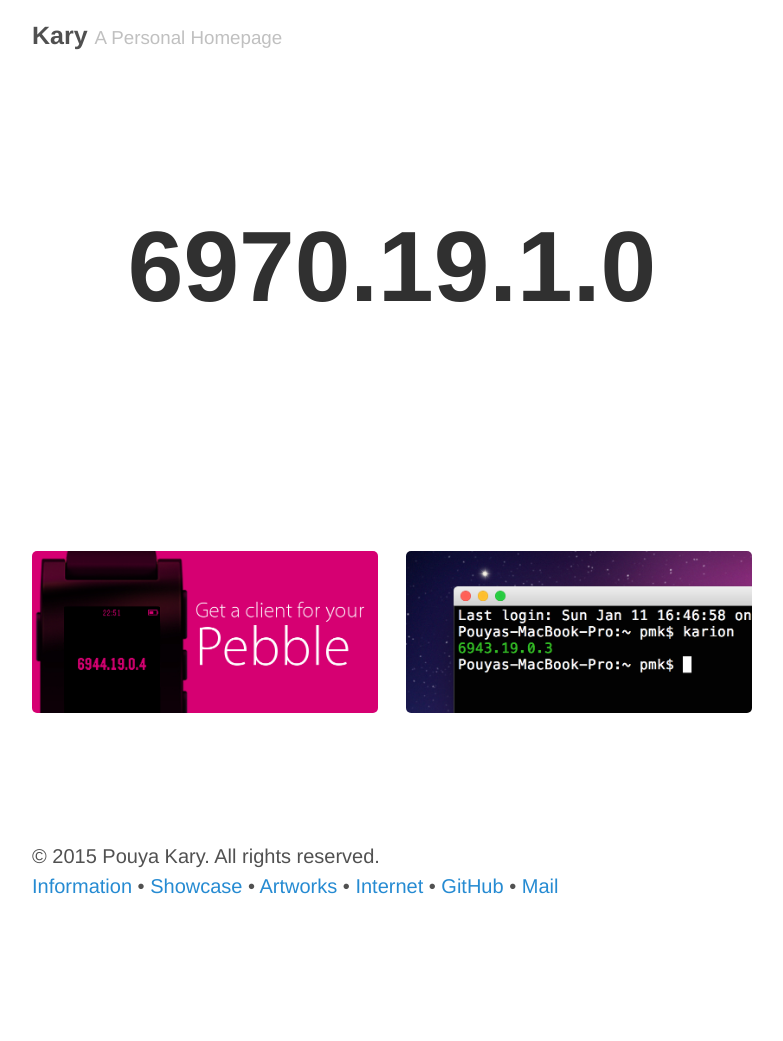
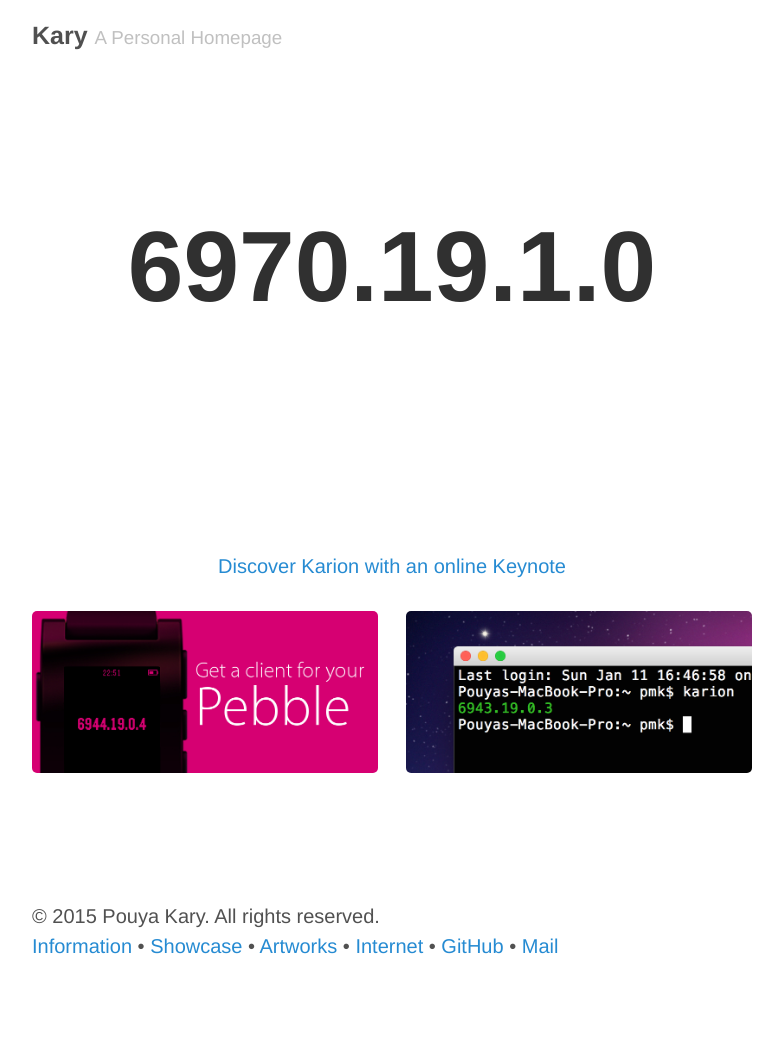
Before and after one commit to pouriaeslamirad/pmkary.github.io, a Jekyll site: the page built from karion/index.html, in a window 1280 px wide. Shown: the whole page, without its empty margins (248-1031 px from the left). Built offline with Jekyll 4.4.1, drawn with Linux system fonts in a browser that asks for light colours; Markdown is read by kramdown in place of the engine named in the settings; before the commit the page ends 981 px from its top, so only the background shows below that.

Commit message:
keynote link

```diff
--- a/karion/index.html
+++ b/karion/index.html
@@ -9,11 +9,15 @@
     <center>
       <strong style="font-size:5em;">
         <script src="karion.js"></script>
-      </strong>
+      </strong><br>
     </center>
   </div>
 
   <br><br><br><br><br><br><br>
+
+  <center>
+    <a href="http://kary.us/karion/tour">Discover Karion with an online Keynote</a><br><br>
+  </center>
 
   <div style="width:100%;">
     <div style="float:left; margin:0%; width:48%">
```
